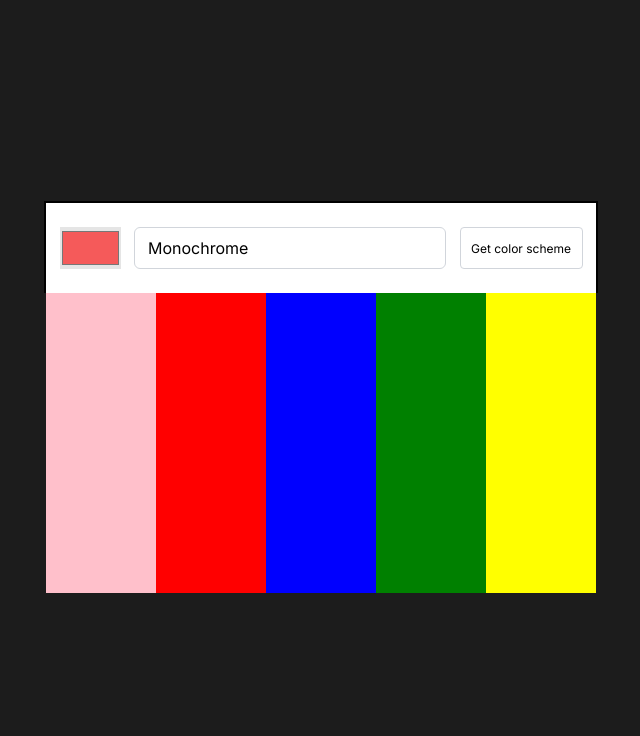
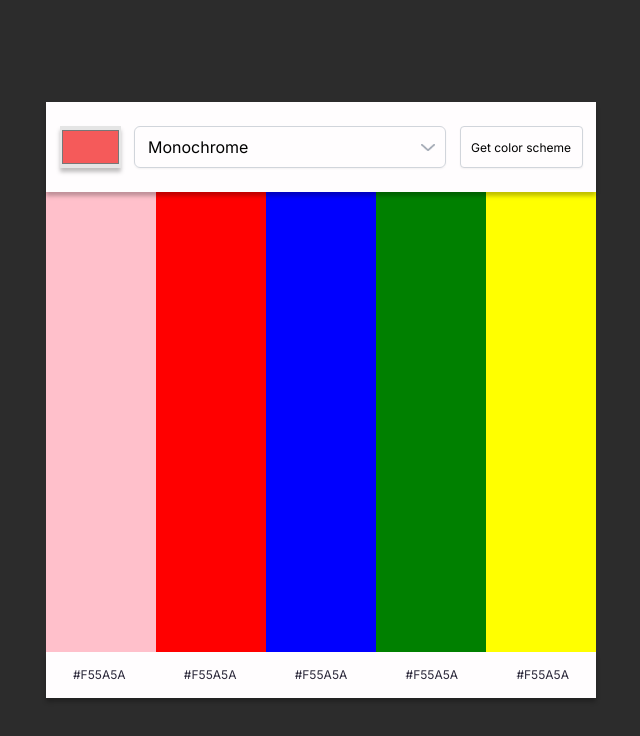
Before and after one commit to martheberget/color-scheme-generator, a plain HTML site: page index.html in a window 1280 px wide. Shown: the whole page, without its empty margins (319-959 px from the left). Drawn offline with Linux system fonts and the light colour scheme.

Commit message:
Fix styling

```diff
--- a/index.css
+++ b/index.css
@@ -2,11 +2,13 @@
 
 * {
   margin: 0;
+  padding: 0;
   font-family: "Inter", sans-serif;
+  box-sizing: border-box;
 }
 
 body {
-  background-color: #1c1c1c;
+  background-color: rgb(44, 44, 44);
 }
 
 button {
@@ -19,20 +21,25 @@ button {
   justify-content: center;
   align-items: center;
   height: 100vh;
+  position: relative;
 }
 
 .select-container {
   display: flex;
   align-items: center;
   justify-content: space-evenly;
-  background-color: #fff;
+  background-color: #fffdfe;
+  min-width: 550px;
   border-bottom: 0;
+  position: absolute; /* Position form absolutely within the container */
+  z-index: 2; /* Set a higher z-index for the form element */
+  box-shadow: 0 4px 4px 0 rgba(0, 0, 0, 0.25);
 }
 
 form {
-  width: 550px;
-  height: 90px;
-  border: 2px solid black;
+  min-width: 550px;
+  min-height: 90px;
+  z-index: 2;
 }
 
 /* Color Picker */
@@ -46,7 +53,7 @@ form {
   -moz-appearance: none;
   -webkit-appearance: none;
   background-color: #e5e5e5;
-  padding: 0;
+  box-shadow: 0 4px 4px 0 rgba(0, 0, 0, 0.25);
 }
 
 /* Dropdown List */
@@ -61,9 +68,10 @@ form {
   cursor: pointer;
   border: 1px solid #d1d5db;
   border-radius: 6px;
-  background: url("images/arrow.png") no-repeat;
+  background: url("icons/arrow.png") no-repeat;
   background-position: center right 10px;
   background-size: 14px 7px;
+  box-shadow: 0 1px 2px 0 rgba(0, 0, 0, 0.05);
 }
 
 .dropdown {
@@ -76,8 +84,8 @@ form {
   position: absolute;
   cursor: pointer;
   width: 312px;
-  background-color: #fff;
-  border: 1px solid #fff;
+  background-color: #fffdfe;
+  border: 1px solid #fffdfe;
   border-radius: 6px;
   padding-top: 10px;
   z-index: 1;
@@ -89,7 +97,7 @@ form {
   padding: 8px 16px 8px 12px;
   font-size: 16px;
   /* TODO: Add this to a class that is applied once the color has been selected */
-  background: url("images/check.png") no-repeat;
+  background: url("icons/check.png") no-repeat;
   background-position: center right 10px;
   background-size: 14px 10px;
 }
@@ -110,7 +118,8 @@ form {
   font-size: 12px;
   border: 1px solid #d1d5db;
   border-radius: 4px;
-  background-color: #fff;
+  background-color: #fffdfe;
+  box-shadow: 0 1px 2px 0 rgba(0, 0, 0, 0.05);
 }
 
 #color-btn:hover {
@@ -122,25 +131,61 @@ form {
 .colors {
   display: flex;
   flex-direction: row;
-  padding: 0 2px 2px 2px;
+  z-index: 1;
+}
+
+.rectangle {
+  position: relative;
+  height: 550px;
+  width: 110px;
+  z-index: 0; /* Set a lower z-index for each rectangle */
 }
 
 .rectangle:nth-child(1) {
-  fill: pink;
+  background-color: pink;
 }
 
 .rectangle:nth-child(2) {
-  fill: red;
+  background-color: red;
 }
 
 .rectangle:nth-child(3) {
-  fill: blue;
+  background-color: blue;
 }
 
 .rectangle:nth-child(4) {
-  fill: green;
+  background-color: green;
 }
 
 .rectangle:nth-child(5) {
-  fill: yellow;
+  background-color: yellow;
 }
+
+/* Hex Codes */
+
+.codes {
+  min-width: 550px;
+  min-height: 46px;
+  background-color: #fffdfe;
+  display: flex;
+  flex-direction: row;
+  justify-content: space-between;
+  align-items: center;
+  box-shadow: 0 4px 4px 0 rgba(0, 0, 0, 0.25);
+}
+
+.hex {
+  text-align: center;
+  padding: 11px 27px;
+  line-height: 1;
+}
+
+svg {
+  margin: 0;
+  padding: 0;
+}
+
+.codes p {
+  font-size: 0.75em;
+  color: #2b283a;
+}
--- a/index.html
+++ b/index.html
@@ -29,34 +29,21 @@
           <button id="color-btn" type="submit">Get color scheme</button>
         </form>
         <div class="colors">
-          <div class="rectangle">
-            <svg width="110" height="300">
-              <rect width="100%" height="100%" />
-            </svg>
-          </div>
-          <div class="rectangle">
-            <svg width="110" height="300">
-              <rect width="100%" height="100%" />
-            </svg>
-          </div>
-          <div class="rectangle">
-            <svg width="110" height="300">
-              <rect width="100%" height="100%" />
-            </svg>
-          </div>
-          <div class="rectangle">
-            <svg width="110" height="300">
-              <rect width="100%" height="100%" />
-            </svg>
-          </div>
-          <div class="rectangle">
-            <svg width="110" height="300">
-              <rect width="100%" height="100%" />
-            </svg>
-          </div>
+          <div class="rectangle"></div>
+          <div class="rectangle"></div>
+          <div class="rectangle"></div>
+          <div class="rectangle"></div>
+          <div class="rectangle"></div>
         </div>
         <div class="color-container"></div>
       </main>
+      <div class="codes">
+        <p class="hex">#F55A5A</p>
+        <p class="hex">#F55A5A</p>
+        <p class="hex">#F55A5A</p>
+        <p class="hex">#F55A5A</p>
+        <p class="hex">#F55A5A</p>
+      </div>
     </div>
     <script src="index.js"></script>
   </body>
```
